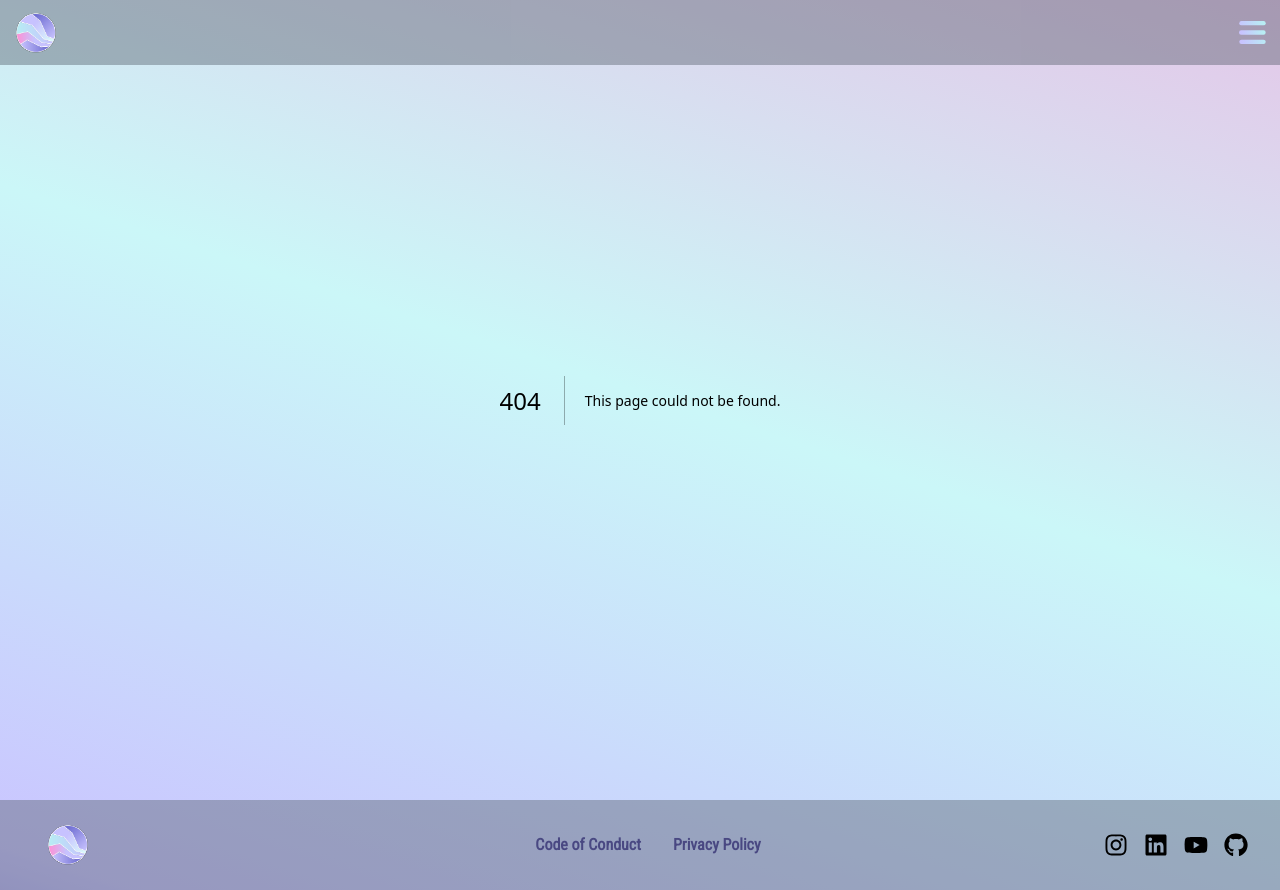
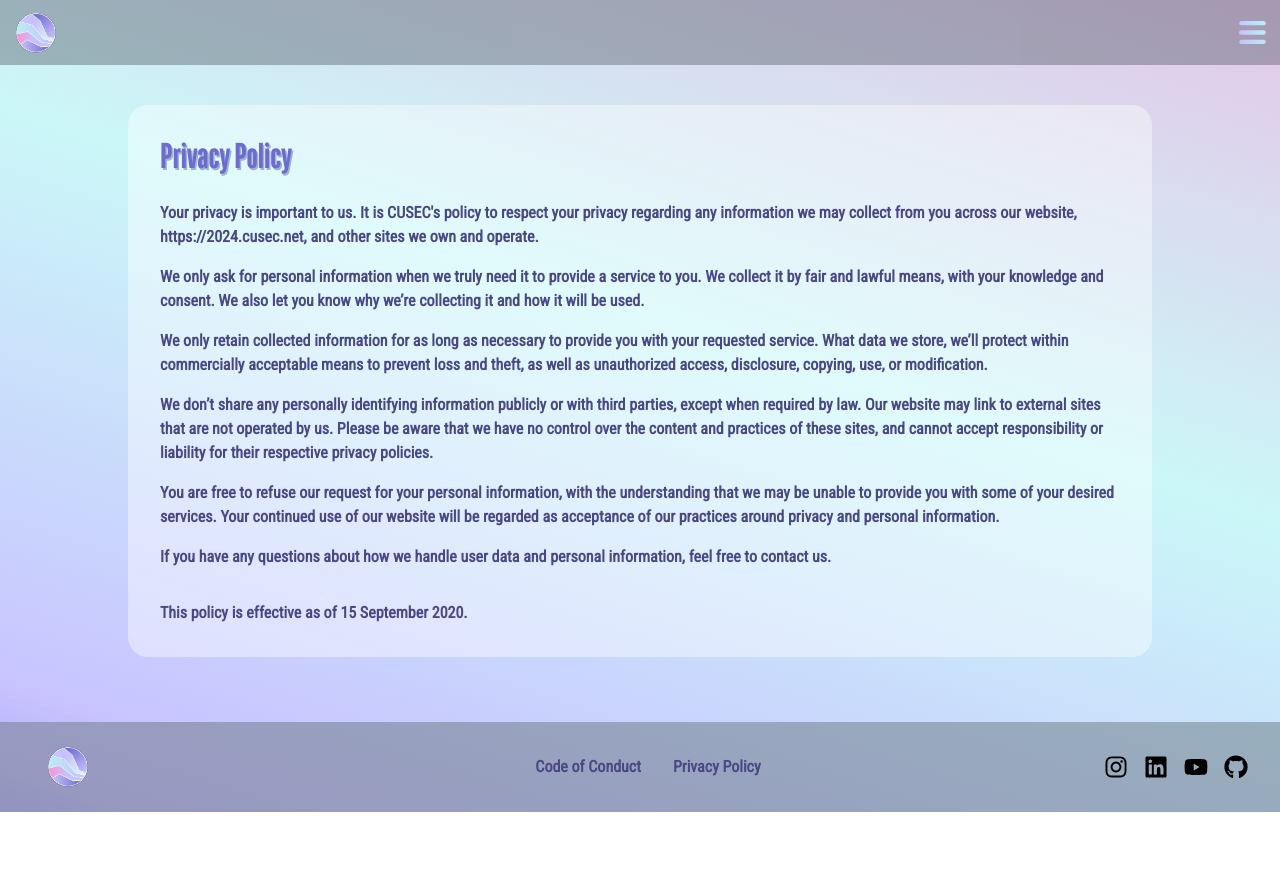
Before and after one commit to cusec/2025, a Next.js app: page /privacy-policy in a window 1280 px wide. Before the commit this address had no page. After the commit the page ends 812 px from the top, so only its background shows below. Built offline with nearby package versions, Linux system fonts and the light colour scheme.

Commit message:
feat: implemented privacy policy

```diff
--- /dev/null
+++ b/app/privacy-policy/page.tsx
@@ -0,0 +1,22 @@
+"use client";
+
+// dependencies
+import { useState, useEffect } from "react";
+import Image from "next/image";
+import { motion } from "framer-motion";
+
+// components
+import PrivacyPolicy from "@/components/PrivacyPolicy/PrivacyPolicy";
+
+export default function privacyPolicy() {
+  return (
+    <>
+      <title>Privacy Policy</title>
+      <main className="mainGradientBackground flex flex-col overflow-x-hidden">
+        <div className="h-auto flex items-center justify-center my-[65px]">
+          <PrivacyPolicy />
+        </div>
+      </main>
+    </>
+  );
+}
--- a/components/Footer.tsx
+++ b/components/Footer.tsx
@@ -25,7 +25,7 @@ export default function Footer() {
         <Link href="/code-of-conduct" className="textFont hover:underline mx-4">
           Code of Conduct
         </Link>
-        <Link href="/" className="textFont hover:underline mx-4">
+        <Link href="/privacy-policy" className="textFont hover:underline mx-4">
           Privacy Policy
         </Link>
       </div>
--- /dev/null
+++ b/components/PrivacyPolicy/PrivacyPolicy.tsx
@@ -0,0 +1,50 @@
+import React from "react";
+import Navbar from "../Navbar";
+import "../../app/globals.css";
+
+const PrivacyPolicy: React.FC = () => {
+  return (
+    <div className="w-full flex justify-center">
+      <div className="content-container w-11/12 sm:w-8/12 md:w-9/12 lg:w-4/5 p-8 rounded-lg mt-10">
+        <h1 className="text-4xl purpleText font-bold mb-6 text-left">
+          Privacy Policy
+        </h1>
+        <p className="textFont mb-4 text-left">
+          Your privacy is important to us. It is CUSEC's policy to respect your privacy regarding any information we may collect from you across our website,
+          <a href="https://2024.cusec.net" className="hover:underline"> https://2024.cusec.net</a>, and other sites we own and operate.
+        </p>
+
+        <p className="textFont mb-4 text-left">
+          We only ask for personal information when we truly need it to provide a service to you. We collect it by fair and lawful means, with your knowledge and consent.
+          We also let you know why we’re collecting it and how it will be used.
+        </p>
+
+        <p className="textFont mb-4 text-left">
+          We only retain collected information for as long as necessary to provide you with your requested service.
+          What data we store, we’ll protect within commercially acceptable means to prevent loss and theft, as well as unauthorized access, disclosure, copying, use, or modification.
+        </p>
+
+        <p className="textFont mb-4 text-left">
+          We don’t share any personally identifying information publicly or with third parties, except when required by law.
+          Our website may link to external sites that are not operated by us. Please be aware that we have no control over the content and practices of these sites,
+          and cannot accept responsibility or liability for their respective privacy policies.
+        </p>
+
+        <p className="textFont mb-4 text-left">
+          You are free to refuse our request for your personal information, with the understanding that we may be unable to provide you with some of your desired services.
+          Your continued use of our website will be regarded as acceptance of our practices around privacy and personal information.
+        </p>
+
+        <p className="textFont mb-4 text-left">
+          If you have any questions about how we handle user data and personal information, feel free to contact us.
+        </p>
+
+        <p className="textFont mt-8 text-left">
+          This policy is effective as of 15 September 2020.
+        </p>
+      </div>
+    </div>
+  );
+};
+
+export default PrivacyPolicy;
```
